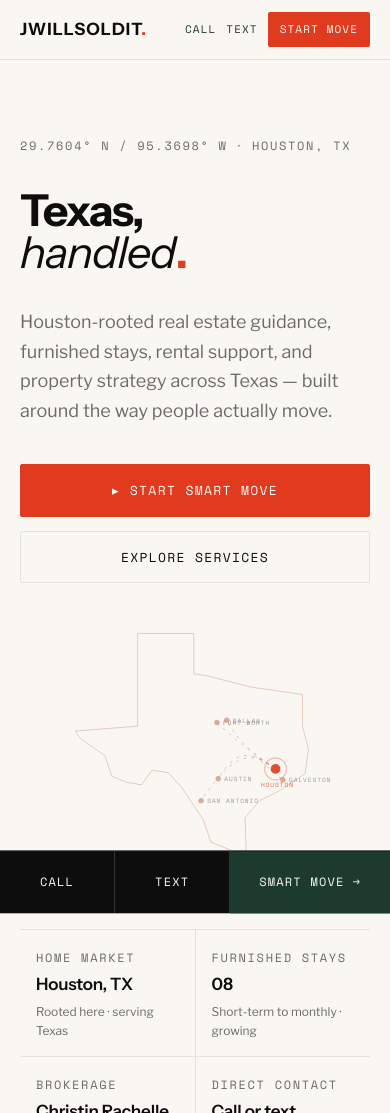
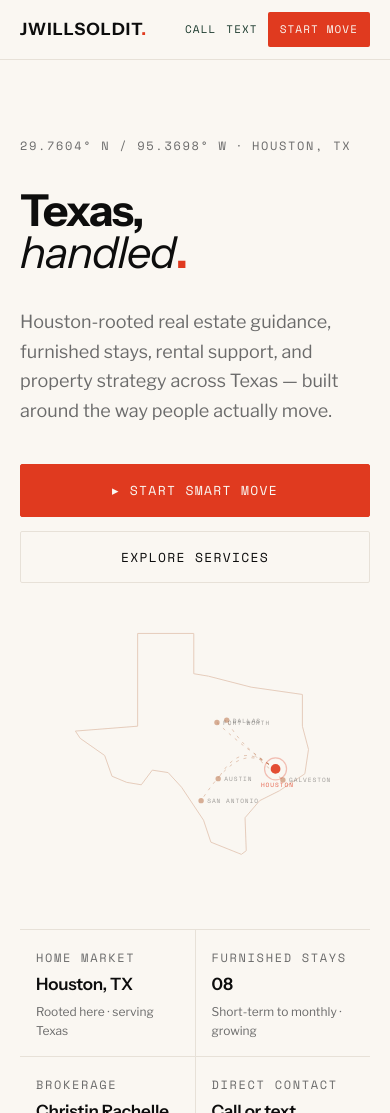
Before and after one commit to d8dles/jwillsoldit-hub, a React (Vite) app: page / in a window 390 px wide. Shown: the top 1113 px of the page. Built offline with nearby package versions, Linux system fonts and the light colour scheme.

Commit message:
Remove persistent mobile action bar

```diff
--- a/src/App.tsx
+++ b/src/App.tsx
@@ -1,5 +1,4 @@
 import { Masthead } from './components/Masthead';
-import { MobileActionBar } from './components/MobileActionBar';
 import { CursorTrail } from './components/CursorTrail';
 import { HeroSection } from './sections/HeroSection';
 import { MeetJoeySection } from './sections/MeetJoeySection';
@@ -26,7 +25,6 @@ export default function App() {
         <GuidesSection />
       </main>
       <ContactSection />
-      <MobileActionBar />
       <CursorTrail />
     </>
   );
```
